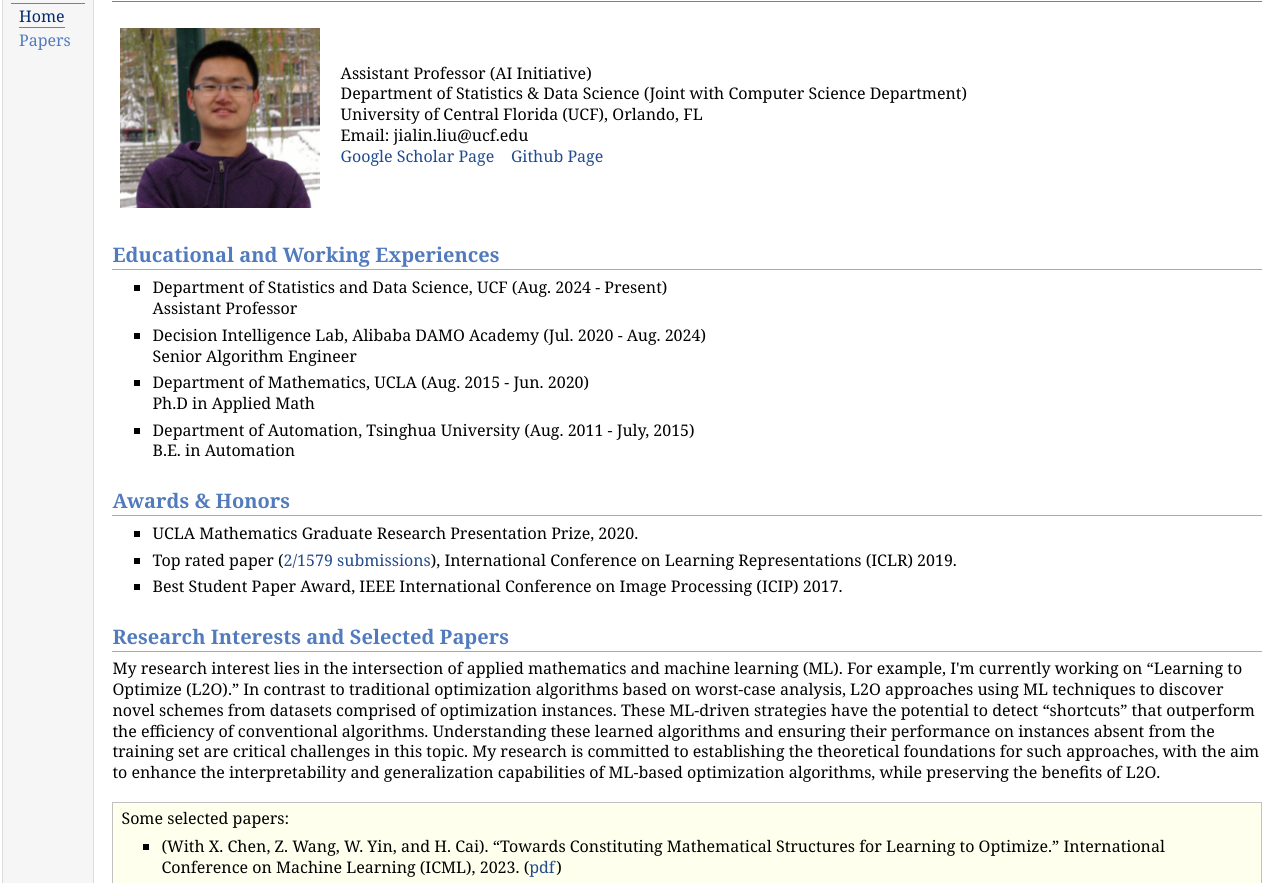
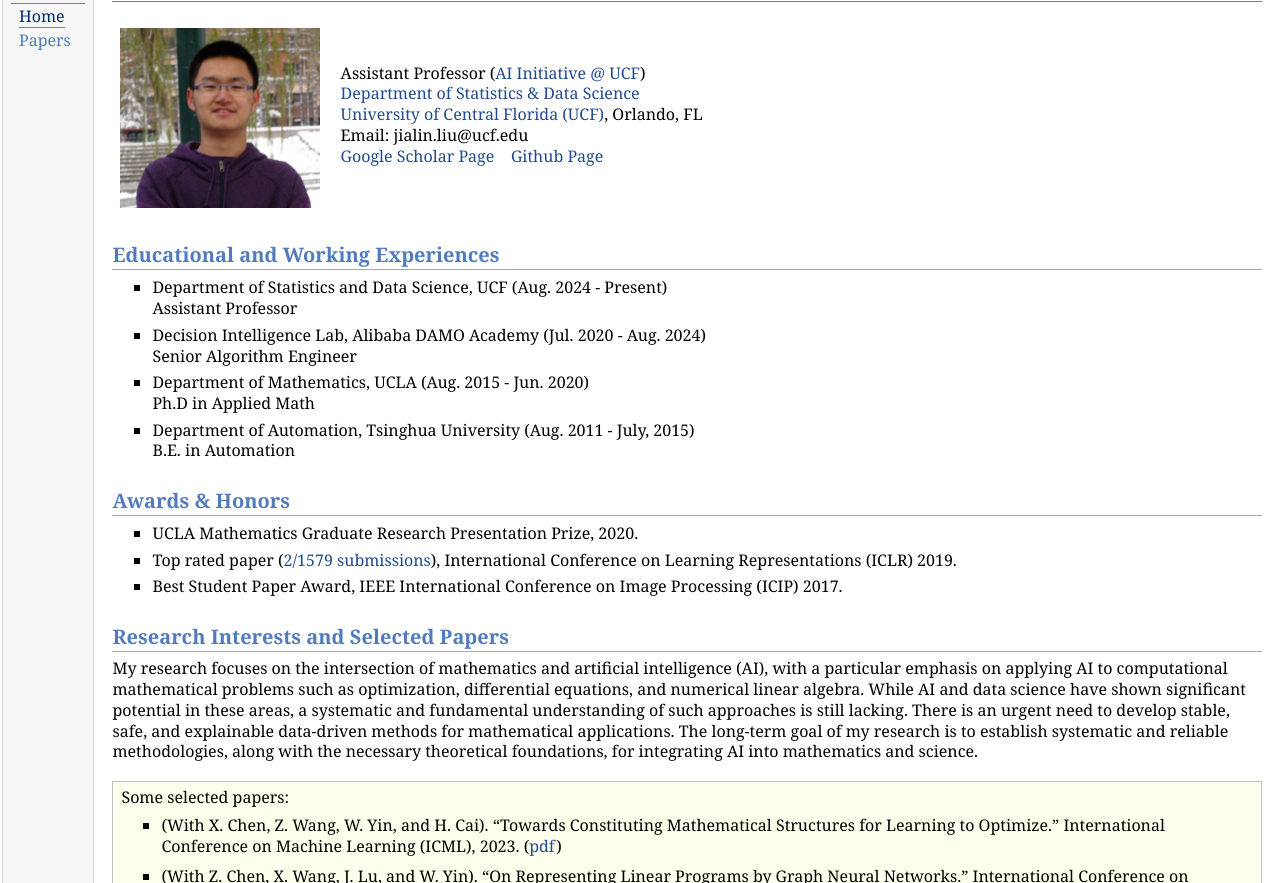
Before and after one commit to liujl11git/liujl11git.github.io, a plain HTML site: page index.html in a window 1280 px wide. Shown: the part 48-931 px from the top of the page. Drawn offline with Linux system fonts and the light colour scheme.

Commit message:
update links

```diff
--- a/index.html
+++ b/index.html
@@ -21,9 +21,9 @@
 </div>
 <table class="imgtable"><tr><td>
 <img src="photos/jialin.jpg" alt="alt text" width="200px" height="180px" />&nbsp;</td>
-<td align="left"><p>Assistant Professor (AI Initiative)<br />
-Department of Statistics &amp; Data Science (Joint with Computer Science Department)<br />
-University of Central Florida (UCF), Orlando, FL<br />
+<td align="left"><p>Assistant Professor (<a href="https://ai.ucf.edu/">AI Initiative @ UCF</a>)<br />
+<a href="https://sciences.ucf.edu/statistics/">Department of Statistics &amp; Data Science</a><br />
+<a href="https://www.ucf.edu/">University of Central Florida (UCF)</a>, Orlando, FL<br />
 Email: jialin.liu@ucf.edu<br />
 <a href="https://scholar.google.com/citations?user=QS6Lj5sAAAAJ&amp;hl=en">Google Scholar Page</a> &nbsp;&nbsp; <a href="https://github.com/liujl11git">Github Page</a></p>
 </td></tr></table>
@@ -52,11 +52,7 @@ B.E. in Automation</p>
 </li>
 </ul>
 <h2>Research Interests and Selected Papers</h2>
-<p>My research interest lies in the intersection of applied mathematics and machine learning (ML). For example, I'm currently working on &ldquo;Learning to Optimize (L2O).&rdquo;
-In contrast to traditional optimization algorithms based on worst-case analysis, L2O approaches using ML techniques to discover novel schemes from datasets comprised of optimization instances.
-These ML-driven strategies have the potential to detect &ldquo;shortcuts&rdquo; that outperform the efficiency of conventional algorithms.
-Understanding these learned algorithms and ensuring their performance on instances absent from the training set are critical challenges in this topic.
-My research is committed to establishing the theoretical foundations for such approaches, with the aim to enhance the interpretability and generalization capabilities of ML-based optimization algorithms, while preserving the benefits of L2O.</p>
+<p>My research focuses on the intersection of mathematics and artificial intelligence (AI), with a particular emphasis on applying AI to computational mathematical problems such as optimization, differential equations, and numerical linear algebra. While AI and data science have shown significant potential in these areas, a systematic and fundamental understanding of such approaches is still lacking. There is an urgent need to develop stable, safe, and explainable data-driven methods for mathematical applications. The long-term goal of my research is to establish systematic and reliable methodologies, along with the necessary theoretical foundations, for integrating AI into mathematics and science.</p>
 <div class="infoblock">
 <div class="blockcontent">
 <p>Some selected papers:</p>
```
